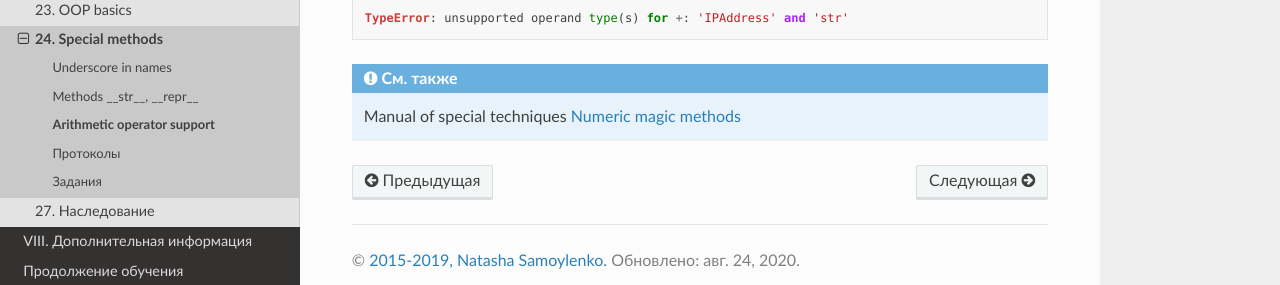
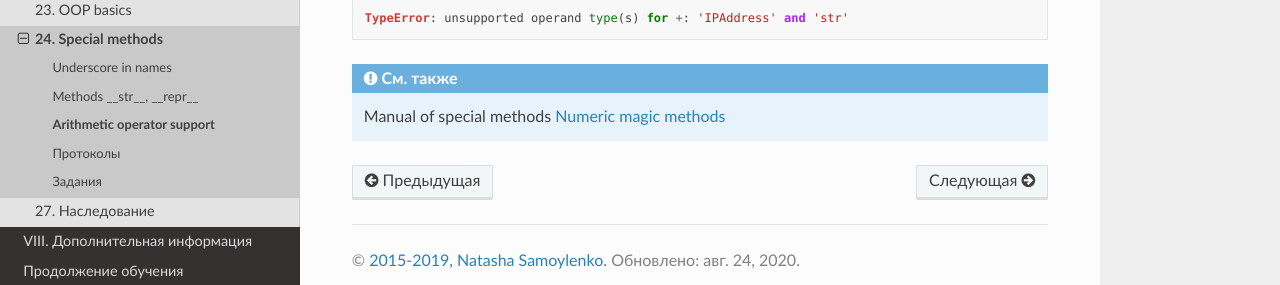
Before and after one commit to Aidar5/nattoeng, a Sphinx documentation site: the page built from docs/source/book/24_oop_special_methods/add_method.rst, in a window 1280 px wide and 900 px high, scrolled down 2283 px. Shown: the part 534-819 px from the top of the window. Built offline with Sphinx 7.4.7 and the Read the Docs theme 2.0.0, drawn with Linux system fonts in a browser that asks for light colours; pages that are not in the unit, such as notebooks, are missing from menus.

Commit message:
Update add_method.rst

```diff
--- a/docs/source/book/24_oop_special_methods/add_method.rst
+++ b/docs/source/book/24_oop_special_methods/add_method.rst
@@ -134,4 +134,4 @@ Check for summation with decimal number and error generation:
 
     TypeError: unsupported operand type(s) for +: 'IPAddress' and 'str'
 
-.. seealso:: Manual of special techniques `Numeric magic methods <https://rszalski.github.io/magicmethods/#numeric>`__
+.. seealso:: Manual of special methods `Numeric magic methods <https://rszalski.github.io/magicmethods/#numeric>`__
```
